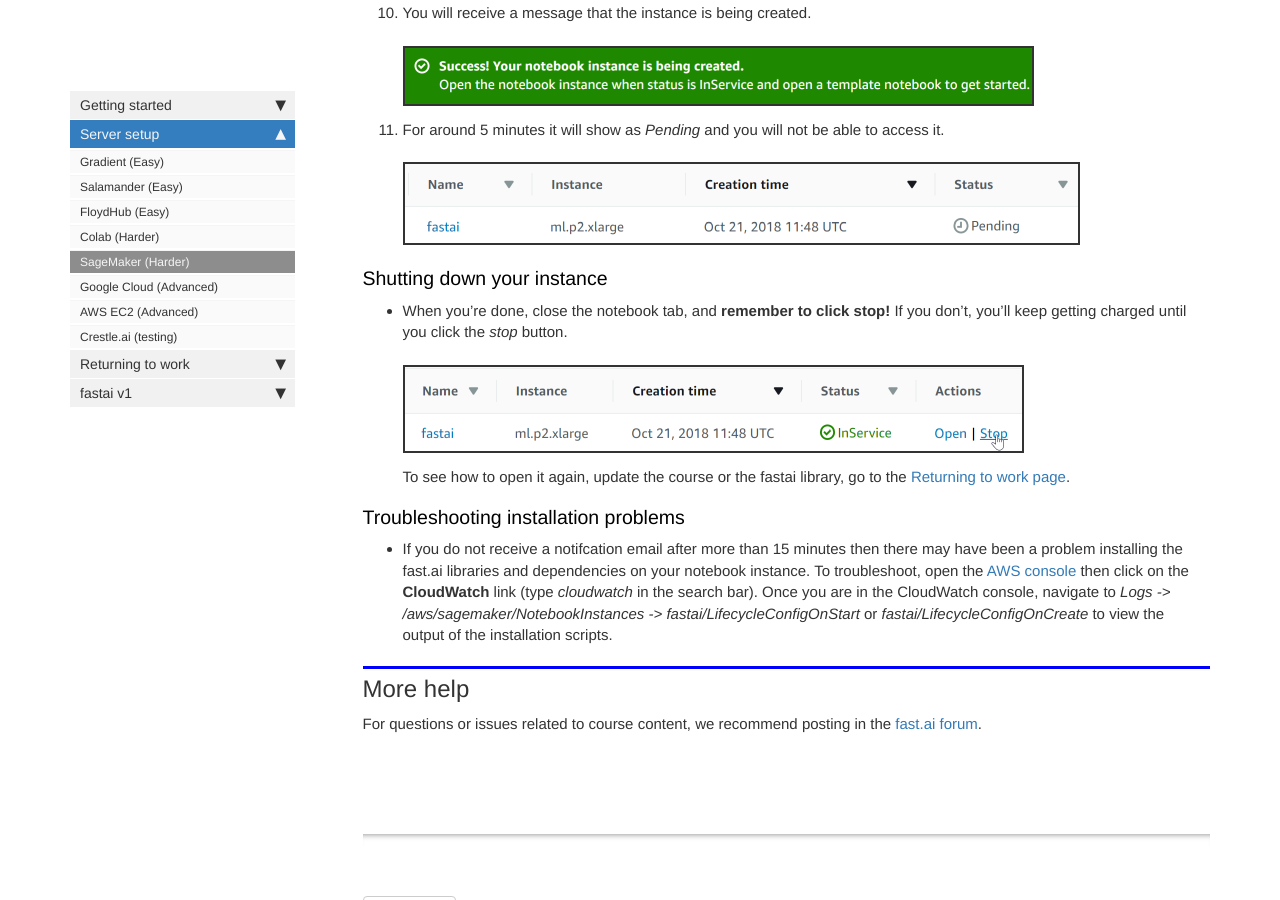
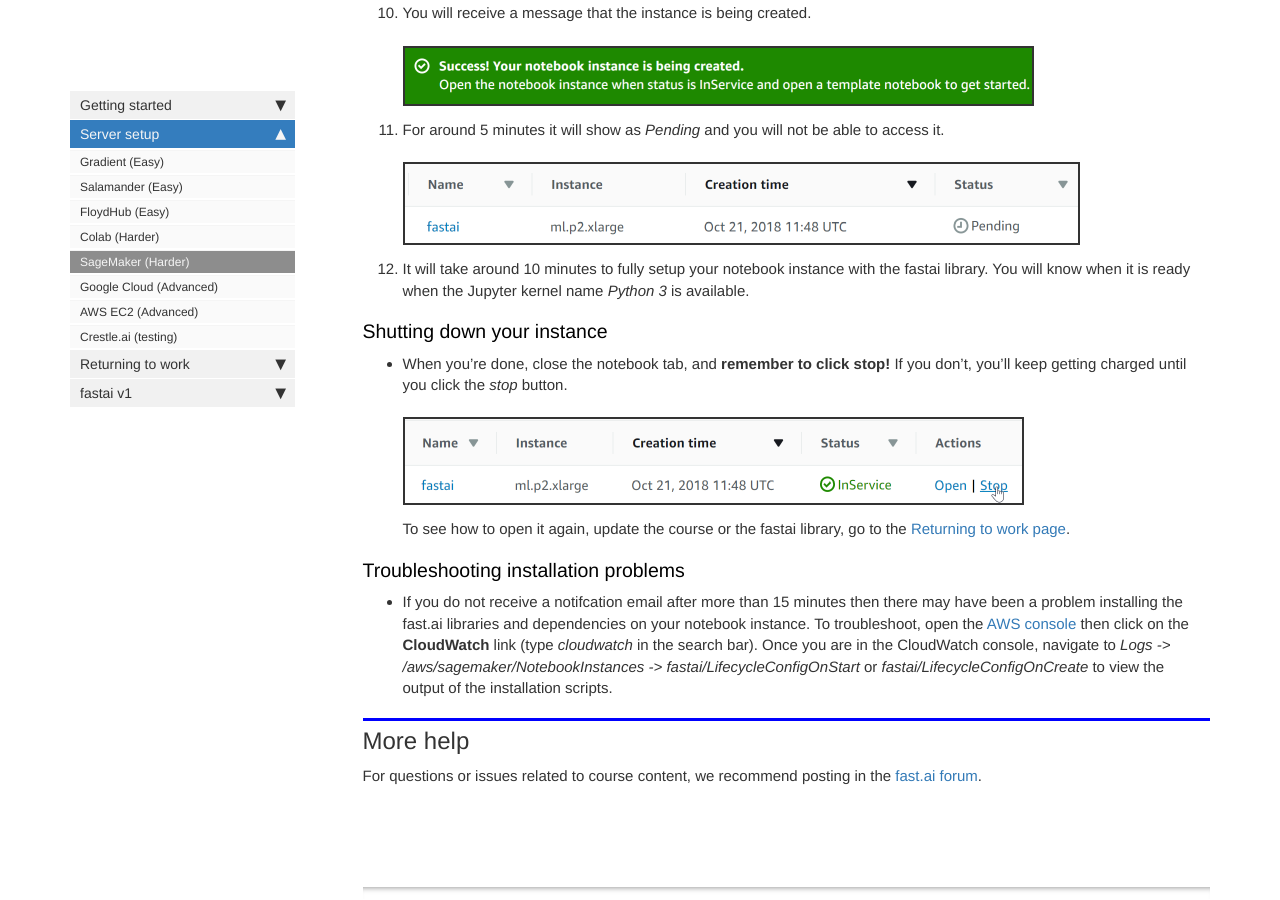
Before and after one commit to tamersalama/course-v3, a Jekyll site: the page built from docs/start_sagemaker.md, in a window 1280 px wide and 900 px high, scrolled down 4372 px. Built offline with Jekyll 4.4.1, drawn with Linux system fonts in a browser that asks for light colours; nearby versions of some CDN libraries; comment, search, counter and statistics services are not loaded.

Commit message:
Fixed bug in sagemaker create script (#73)
* modified sagemaker docs to use CFN template with lifecycle config instead of manual steps

* modified alt tags

* added tab to img

* added tab to img

* added another number

* indended table correctly

* changed imgs path for sagemaker screenshots

* rolled back sagemaker docs

* added sagemaker create and start scripts

* updated update sagemaker docs page

* removed note about not saving models or data

* merged

* modified docs to create LC and IAM role with CFN

* updated cfn filename

* changed cfn stack name

* updated sagemaker scripts

* fixed bug in the sagemaker create script

```diff
--- a/docs/start_sagemaker.md
+++ b/docs/start_sagemaker.md
@@ -73,6 +73,8 @@ The instance we suggest, ml.p2.xlarge, is $1.26 an hour. The hourly rate is depe
 
    <img alt="pending" src="/images/sagemaker/16.png" class="screenshot">
 
+1. It will take around 10 minutes to fully setup your notebook instance with the fastai library. You will know when it is ready when the Jupyter kernel name *Python 3* is available.
+
 ### Shutting down your instance
 
 - When you're done, close the notebook tab, and **remember to click stop!** If you don't, you'll keep getting charged until you click the *stop* button.
```
Also changed, not shown: 1 other file.
